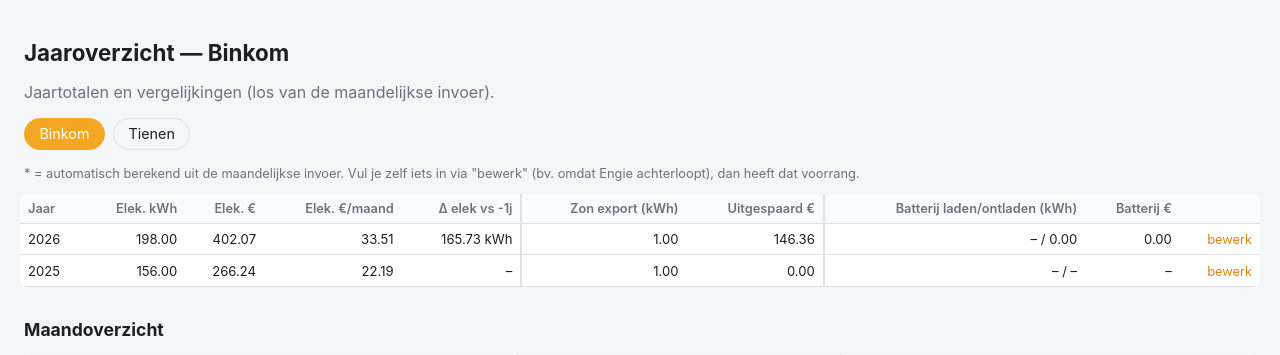
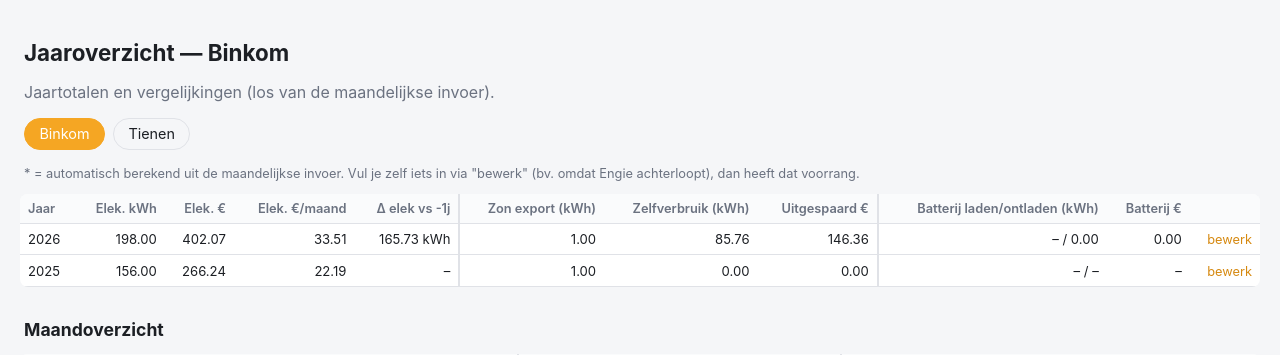
Before and after one commit to rbruyn1/verbruiken, a Flask app: page /jaaroverzicht in a window 1280 px wide. Shown: the part 44-399 px from the top of the page. Run offline with Flask 3, Linux system fonts and the light colour scheme; data comes from the database, SQL or seed files in the repository.

Commit message:
0.2.21: zelfverbruik (kWh) per jaar in jaaroverzicht

```diff
--- a/verbruik_addon/app/main.py
+++ b/verbruik_addon/app/main.py
@@ -356,6 +356,14 @@ def jaaroverzicht():
         # altijd rechtstreeks uit de maandsommen — geen apart opslagveld.
         rec["jaarverbruik_gas_m3_berekend"] = componenten.get(jaar, {}).get("gas_m3")
 
+        # Zelfverbruik zon (kWh) per jaar = zonopbrengst - export; puur
+        # informatief, altijd uit de maandsommen (geen apart opslagveld).
+        zon_j = componenten.get(jaar, {}).get("zon")
+        export_j = componenten.get(jaar, {}).get("export")
+        rec["zelfverbruik_kwh_berekend"] = (
+            zon_j - (export_j or 0) if zon_j is not None else None
+        )
+
         n_maanden = maand_counts.get(jaar)
         rec["gem_maand_elektriciteit"] = jaaroverzicht_gem_per_maand(
             rec.get("jaarverbruik_elektriciteit_kost_eur"), n_maanden
--- a/verbruik_addon/app/templates/jaaroverzicht.html
+++ b/verbruik_addon/app/templates/jaaroverzicht.html
@@ -24,6 +24,7 @@
             <th>Elek. €/maand</th>
             <th>Δ elek vs -1j</th>
             <th class="grp">Zon export (kWh)</th>
+            <th>Zelfverbruik (kWh)</th>
             <th>Uitgespaard €</th>
             <th class="grp">Batterij laden/ontladen (kWh)</th>
             <th>Batterij €</th>
@@ -58,6 +59,7 @@
                 {{ "%.2f"|format(r.opladen_zon_kwh) if r.opladen_zon_kwh is not none else "–" }}
                 {% if r._opladen_zon_kwh_berekend %}<span class="muted" title="Automatisch berekend uit de maandelijkse invoer">*</span>{% endif %}
             </td>
+            <td>{{ "%.2f"|format(r.zelfverbruik_kwh_berekend) if r.zelfverbruik_kwh_berekend is not none else "–" }}</td>
             <td>
                 {{ "%.2f"|format(r.uitgespaard_zonnepanelen_eur) if r.uitgespaard_zonnepanelen_eur is not none else "–" }}
                 {% if r._uitgespaard_zonnepanelen_eur_berekend %}<span class="muted" title="Automatisch berekend uit de maandelijkse invoer">*</span>{% endif %}
--- a/verbruik_addon/config.yaml
+++ b/verbruik_addon/config.yaml
@@ -1,5 +1,5 @@
 name: "Verbruik Tienen/Binkom"
-version: "0.2.20"
+version: "0.2.21"
 slug: "verbruik_addon"
 description: "Maandelijkse en jaarlijkse energie/water/gas-registratie voor Tienen en Binkom"
 arch:
```
Also changed, not shown: verbruik_addon/CHANGELOG.md.
